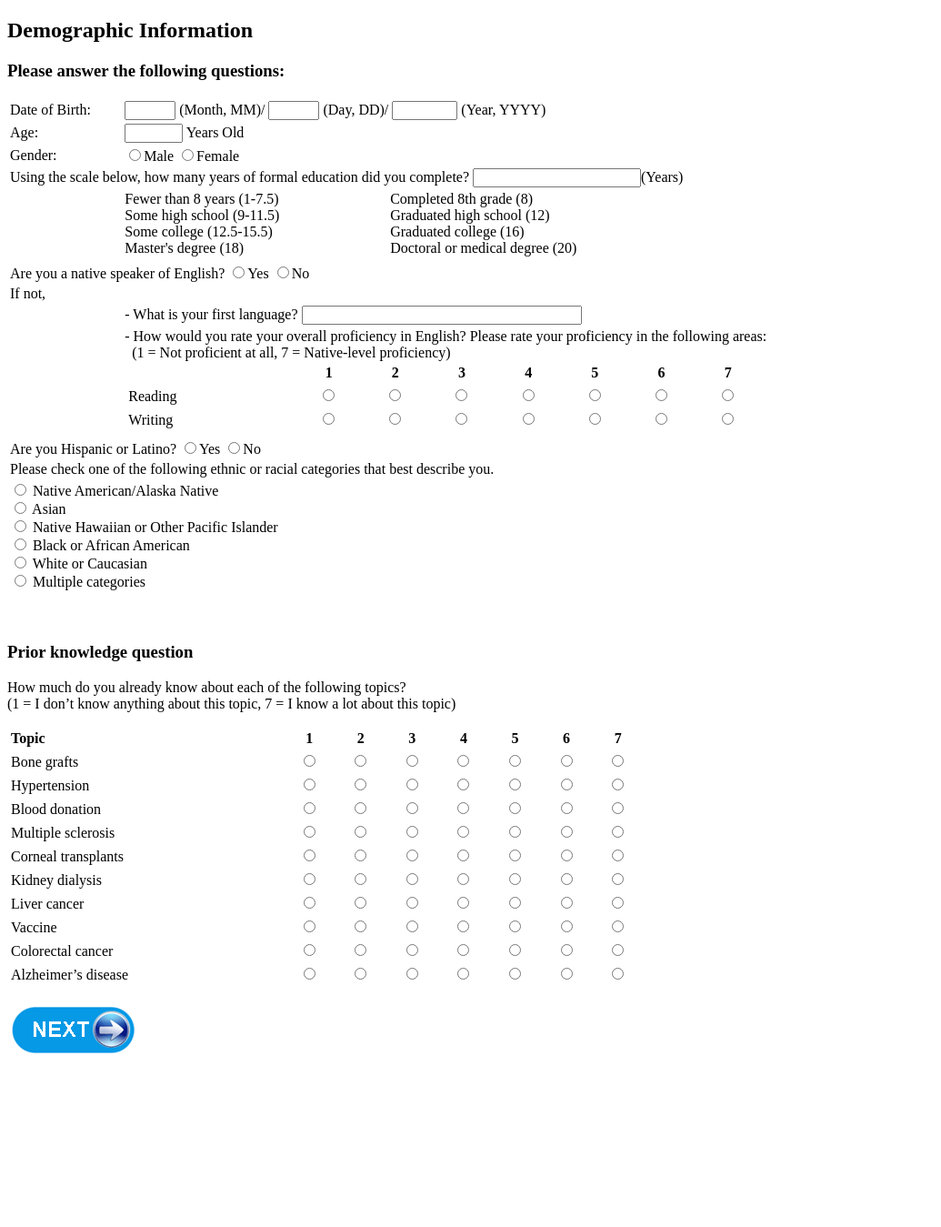
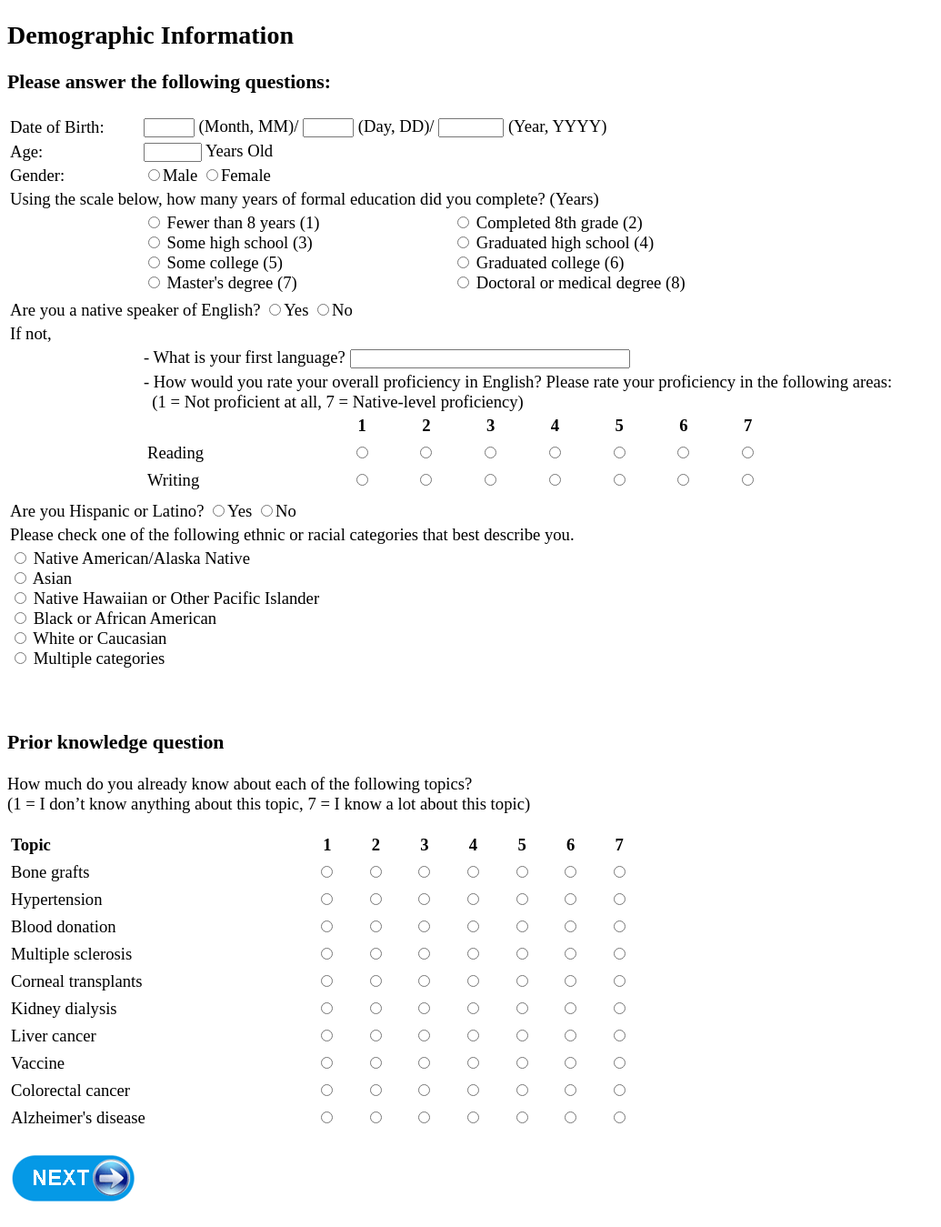
Before and after one commit to nickhuo/CogSearch, a Flask app: template src/templates/demographic.html in a window 1280 px wide. Shown: the whole page at 91% size, without its empty margins (0-1035 px from the left). Before the commit the page ends 1158 px from the top, so only its background shows below. Run offline with Flask 3, Linux system fonts and the light colour scheme; the template is opened without the code that fills it, so the values that code supplies are empty; some libraries are stand-ins or nearby versions.

Commit message:
Refactor HTML templates to enhance readability and user experience. Update styles in consent, demographic, and letter comparison templates for consistent font usage. Revise question prompts in task and practice templates for clarity. Remove redundant instructions in vocab template.

```diff
--- a/src/templates/demographic.html
+++ b/src/templates/demographic.html
@@ -30,6 +30,12 @@
     .rating-table input[type="radio"] {
       margin: 0 3px;
     }
+    body {
+        font-family: "Times New Roman", "Times New Roman Regular", Times, serif;
+        font-size: 14pt;
+      }
+      td { font-size: 14pt; }
+      .question-text { font-size: 14pt; text-align: center; }
   </style>
 </head>
 
@@ -85,23 +91,23 @@
           <tr>
             <td class="cl0" colspan="4">
               Using the scale below, how many years of formal education did you complete?
-              <input type="text" name="demog_edu" id="demog_edu" required />(Years)
+              (Years)
             </td>
           </tr>
 
           <tr>
             <td class="cl0"></td>
             <td class="cl0">
-              Fewer than 8 years (1-7.5)<br>
-              Some high school (9-11.5)<br>
-              Some college (12.5-15.5)<br>
-              Master's degree (18)
+              <label><input type="radio" name="demog_edu" value="1" required /> Fewer than 8 years (1)</label><br>
+              <label><input type="radio" name="demog_edu" value="3" /> Some high school (3)</label><br>
+              <label><input type="radio" name="demog_edu" value="5" /> Some college (5)</label><br>
+              <label><input type="radio" name="demog_edu" value="7" /> Master's degree (7)</label>
             </td>
             <td class="cl0">
-              Completed 8th grade (8)<br>
-              Graduated high school (12)<br>
-              Graduated college (16)<br>
-              Doctoral or medical degree (20)
+              <label><input type="radio" name="demog_edu" value="2" /> Completed 8th grade (2)</label><br>
+              <label><input type="radio" name="demog_edu" value="4" /> Graduated high school (4)</label><br>
+              <label><input type="radio" name="demog_edu" value="6" /> Graduated college (6)</label><br>
+              <label><input type="radio" name="demog_edu" value="8" /> Doctoral or medical degree (8)</label>
             </td>
             <td class="cl0"></td>
           </tr>
@@ -306,7 +312,7 @@
             <td><input type="radio" name="colorectal_cancer" value="7"></td>
           </tr>
           <tr>
-            <td>Alzheimer’s disease</td>
+            <td>Alzheimer's disease</td>
             <td><input type="radio" name="alzheimers_disease" value="1" required></td>
             <td><input type="radio" name="alzheimers_disease" value="2"></td>
             <td><input type="radio" name="alzheimers_disease" value="3"></td>
@@ -330,7 +336,7 @@
       var by     = document.getElementById('demog_by').value;
       var age    = document.getElementById('demog_age').value;
       var gen    = getRadioVal(document.getElementById('form_demog'), 'demog_gen');
-      var edu    = document.getElementById('demog_edu').value;
+      var edu    = getRadioVal(document.getElementById('form_demog'), 'demog_edu');
       var nateng = getRadioVal(document.getElementById('form_demog'), 'demog_eng');
       var firlan = document.getElementById('demog_firlan').value;
       var hislat = getRadioVal(document.getElementById('form_demog'), 'demog_hislat');
--- a/src/templates/instruction.html
+++ b/src/templates/instruction.html
@@ -55,6 +55,7 @@
 </head>
 <body>
     <div class='cl2'>
+      <h2><b>Formal Instructions</b></h2>
         <p style='line-height:130%'>
           Now, it's time for the formal task! You will receive a bonus based on your overall learning performance in the formal task.
         </p>
--- a/src/templates/k2.html
+++ b/src/templates/k2.html
@@ -22,9 +22,6 @@
         Now, we would like to know how much you learned from the formal task. Please tell us about what you have learned about Health today. You can recall anything you remember from any of the topics you read today. You don't need to remember the information word for word. Please say as much as you can!
       </p>
       <br>
-      <p style="font-size:18pt;">
-        (And please do not use copy and paste. Sometimes the texts pasted cannot be recorded in the database.)
-      </p>
       <br>
       <!-- The form posts to the Flask route for letCompOneInst (action_url) -->
       <form id="form_k2" name="form_k2" action="{{ action_url }}" method="POST" onsubmit="return saveAns();">
--- a/src/templates/practice/prac_b.html
+++ b/src/templates/practice/prac_b.html
@@ -50,12 +50,12 @@
     </div>
 
     <div class="nextArt" style="border: 1px solid #ccc; padding: 10px; display: flex; align-items: center; justify-content: space-between; gap: 24px;">
-      <a href="{{ url_for('practice.prac_c1', fid='back') }}" target="_top" style="color:#0a0000;">
+      <a href="{{ url_for('practice.prac_c1', fid='back') }}" target="_top" style="background: transparent !important; color:#0040f1 !important; box-shadow: none; border: 2px solid #000000; font-weight: 700 !important; text-decoration: underline !important; font-size: 16pt !important;">
         Go to Other Topics
       </a>
       {% if passOrder != 5 %}
 
-      <a href="{{ url_for('practice.prac_c1', fid='same') }}" target="_top" style="color:#0a0000;">
+      <a href="{{ url_for('practice.prac_c1', fid='same') }}" target="_top" style="background: transparent !important; color:#0040f1 !important; box-shadow: none; border: 2px solid #000; font-weight: 700 !important; text-decoration: underline !important; font-size: 16pt !important;">
         Read the Next Article
       </a>
       {% endif %}
--- a/src/templates/practice/prac_c1.html
+++ b/src/templates/practice/prac_c1.html
@@ -19,7 +19,7 @@
       <div id="c1" style="text-align:center;">
         <br>
         <div id="passQ" class="passQ">
-          <p class="question-text"><b>1. How easy was this article to read?</b></p>
+          <p class="question-text"><b>1. Compared to the other articles that you have read today, how much new information was in this article?</b></p>
           <br><br>
 
           <form id="form_c1" name="form_c1" action="{{ url_for('practice.prac_c1', fid=fid) }}" method="POST" onsubmit="return saveAns();">
@@ -35,8 +35,8 @@
                 </td>
               </tr>
               <tr>
-                <td style="text-align:left; vertical-align:top;"><b>0</b><br>Didn’t Learn<br>Anything at All</td>
-                <td style="text-align:right; vertical-align:top;"><b>100</b><br>Learned a Lot</td>
+                <td style="text-align:left; vertical-align:top;"><b>0</b><br>No New Information</td>
+                <td style="text-align:right; vertical-align:top;"><b>100</b><br>Completely New Information</td>
               </tr>
             </table>
             <br>
--- a/src/templates/practice/prac_c2.html
+++ b/src/templates/practice/prac_c2.html
@@ -19,7 +19,7 @@
         <div id="passQ" name="passQ" class="passQ">
           <p class="question-text">
             <b>
-            2. Including the other articles that you have read today, how much new information was in this article?
+            2. How easy was this article to read?
           </b>
           </p>
           <br><br>
@@ -34,8 +34,8 @@
                 <td colspan="2" style="text-align:center;"><input type="range" name="ans_range" id="ans_range" min="0" max="100" style="width:100%;" onchange="printValue()" /></td>
               </tr>
               <tr>
-                <td style="text-align:left; vertical-align:top;"><b>0</b><br>Didn't Learn Anything at All</td>
-                <td style="text-align:right; vertical-align:top;"><b>100</b><br>Learned a Lot</td>
+                <td style="text-align:left; vertical-align:top;"><b>0</b><br>Very Difficult</td>
+                <td style="text-align:right; vertical-align:top;"><b>100</b><br>Very Easy</td>
               </tr>
             </table>
             <input type="hidden" name="fid" value="{{ fid }}" />
--- a/src/templates/practice/prac_c3.html
+++ b/src/templates/practice/prac_c3.html
@@ -18,7 +18,7 @@
         <br>
         <div id="passQ" class="passQ">
           <p class="question-text">
-            <b>3. How much did you learn from this particular article?</b>
+            <b>3. How much did you learn from this article?</b>
           </p>
           <br><br>
 
--- a/src/templates/practice/prac_c4.html
+++ b/src/templates/practice/prac_c4.html
@@ -20,7 +20,7 @@
         <br>
         <div id="passQ" class="passQ">
           <p class="question-text">
-            <b>4. How much did you learn overall from the practice articles?</b>
+            <b>4. How much did you learn overall from the articles you have read so far today (including this article)?</b>
           </p>
           <br><br>
 
--- a/src/templates/questions.html
+++ b/src/templates/questions.html
@@ -21,6 +21,8 @@
       <h2>Comprehension Questions</h2>
       <div class="cl2">
         <p>
+          This is the final task!
+          <br>
           The multiple-choice questions here are based on the passages you read in the formal task. Please do your best to answer each question carefully. If you are not sure, please select “I don't know the answer”.
         </p>
         <br>
--- a/src/templates/task_b.html
+++ b/src/templates/task_b.html
@@ -59,12 +59,12 @@
       justify-content: space-between;
       gap: 24px;
     ">
-      <a href="{{ url_for('core.task_c1', fid='back') }}" target="_top" style="color:#0a0000;">
+      <a href="{{ url_for('core.task_c1', fid='back') }}" target="_top" style="background: transparent !important; color:#0040f1 !important; box-shadow: none; border: 2px solid #000; font-weight: 700 !important; text-decoration: underline !important; font-size: 16pt !important;">
         Go to Other Topics
       </a>
       {% if passOrder != 11 %}
 
-      <a href="{{ url_for('core.task_c1', fid='same') }}" target="_top" style="color:#0a0000;">
+      <a href="{{ url_for('core.task_c1', fid='same') }}" target="_top" style="background: transparent !important; color:#0040f1 !important; box-shadow: none; border: 2px solid #000; font-weight: 700 !important; text-decoration: underline !important; font-size: 16pt !important;">
         Read the Next Article
       </a>
       {% endif %}
--- a/src/templates/task_c1.html
+++ b/src/templates/task_c1.html
@@ -26,7 +26,7 @@
                 <br>
                 <div id="passQ">
                     <p class="question-text">
-                      <b>1. How easy was this article to read?</b>
+                      <b>1. Compared to the other articles that you have read today, how much new information was in this article?</b>
                     </p>
                     <br><br>
                     <form id="form_c1" action="{{ url_for('core.task_c1', fid=fid) }}" method="POST" onsubmit="return saveAns()">
@@ -59,11 +59,11 @@
                             <tr>
                               <td style="text-align:left; vertical-align:top;">
                                 <b>0</b><br>
-                                Very Easy
+                                No New Information
                               </td>
                               <td style="text-align:right; vertical-align:top;">
                                 <b>100</b><br>
-                                Very Difficult
+                                Completely New Information
                               </td>
                             </tr>
                           </table>
--- a/src/templates/task_c2.html
+++ b/src/templates/task_c2.html
@@ -28,7 +28,7 @@
         <div id="passQ" class="passQ">
           <p class="question-text">
             <b>
-            2. Including the other articles that you have read today, how much new information was in this article?
+            2. How easy was this article to read?
           </b>
         </p>
           <br><br>
@@ -69,11 +69,11 @@
                   <tr>
                     <td style="text-align:left; vertical-align:top;">
                       <b>0</b><br>
-                      No New Information
+                      Very Difficult
                     </td>
                     <td style="text-align:right; vertical-align:top;">
                       <b>100</b><br>
-                      Completely New Information
+                      Very Easy
                     </td>
                   </tr>
                 </table>
--- a/src/templates/task_c3.html
+++ b/src/templates/task_c3.html
@@ -27,7 +27,7 @@
         <br>
         <div id="passQ" class="passQ">
           <p class="question-text">
-            <b>3. How much did you learn from this particular article?</b>
+            <b>3. How much did you learn from this article?</b>
           </p>
           <br><br>
 
--- a/src/templates/task_c4.html
+++ b/src/templates/task_c4.html
@@ -27,7 +27,7 @@
         <br>
         <div id="passQ" class="passQ">
           <p class="question-text">
-            <b>4. How much did you learn overall from the articles?</b>
+            <b>4. How much did you learn overall from the articles you have read so far today (including this article)?</b>
           </p>
           <br><br>
           <form id="form_c4" name="form_c4" action="{{ action_url }}" method="POST" onsubmit="return saveAns();">
--- a/src/templates/vocab.html
+++ b/src/templates/vocab.html
@@ -20,7 +20,6 @@
     <section class="section-card" id="intro">
       <div class="section-title">Instructions</div>
       <div class="cl2">
-        <p>This is the final task!</p>
         <p>
           This is a test of your knowledge of word meanings. One of the five words has the same meaning or nearly the same meaning as the word above the five words.
         </p>
```
Also changed, not shown: src/templates/consent.html (+7 -1 lines), src/templates/letter_comp_all.html (+12 -1 lines).
